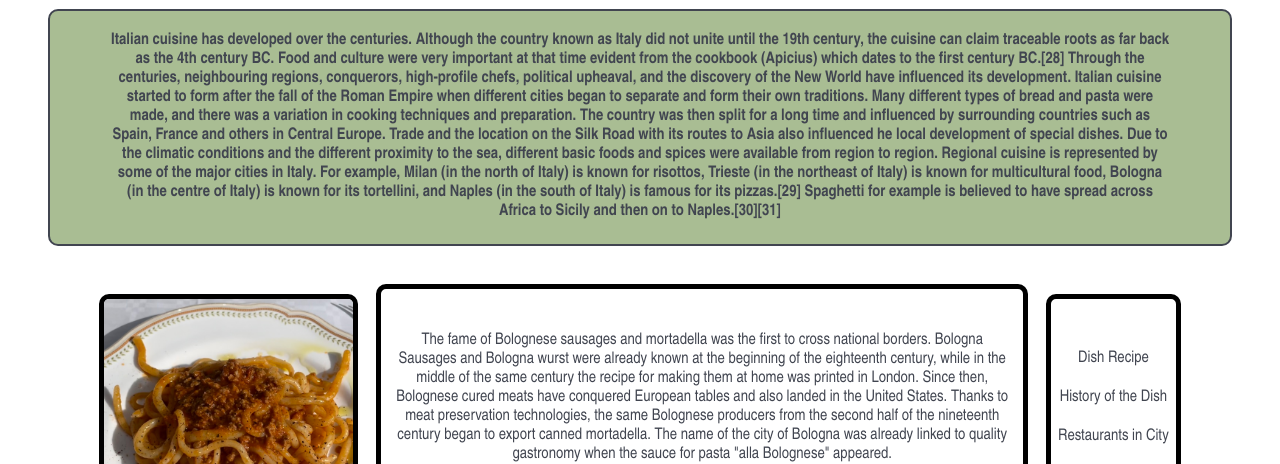
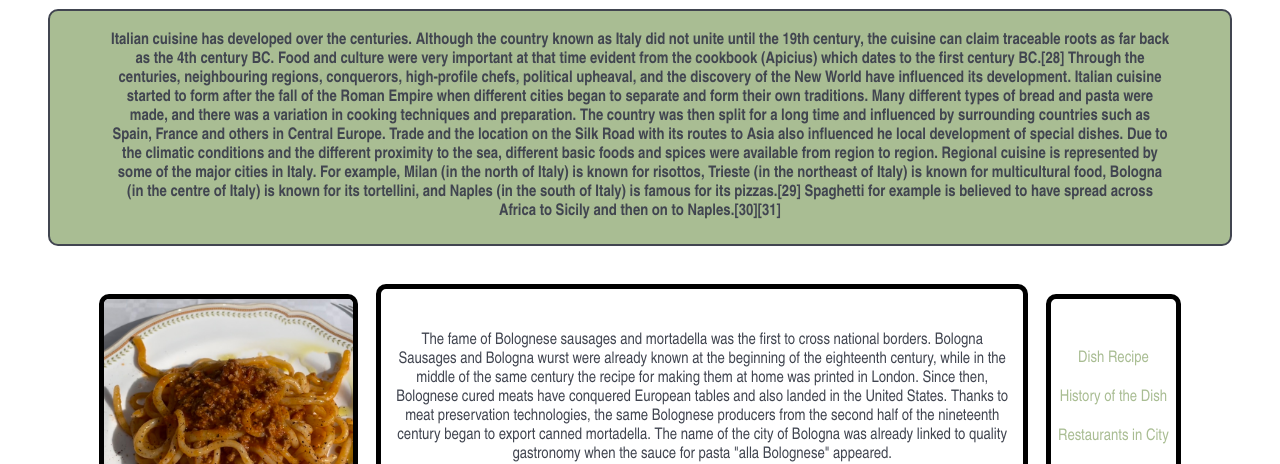
Before and after one commit to agonza35/project, a plain HTML site: page countries/italy.html in a window 1280 px wide. Shown: the part 336-800 px from the top of the page. Drawn offline with Linux system fonts and the light colour scheme.

Commit message:
No changes made

```diff
--- a/countries/individual_country.css
+++ b/countries/individual_country.css
@@ -139,6 +139,10 @@ h4{
     margin-top: 40px;
 }
 
+a{
+    color: #A9BD93;
+}
+
 /* Styling common footer*/
 #footer{
     display: block;
```
